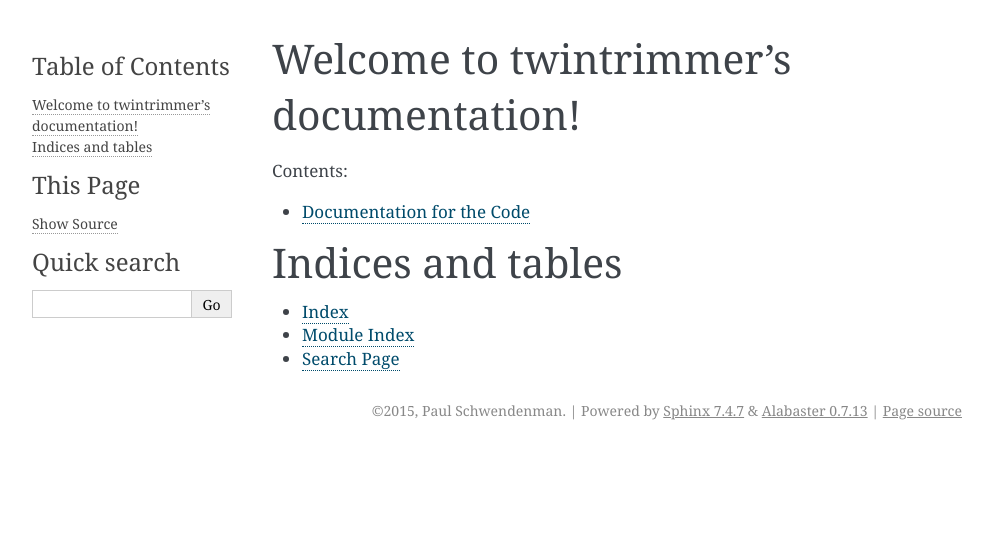
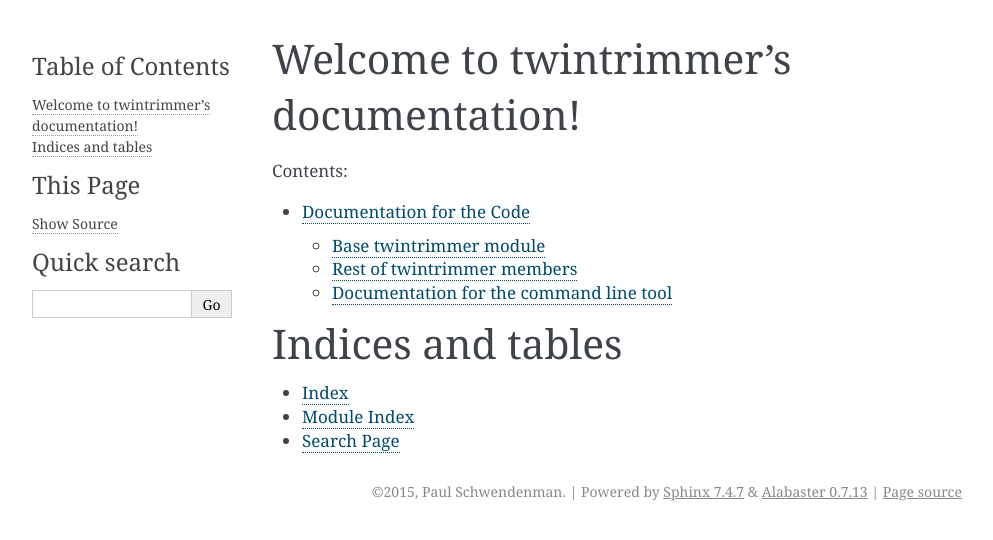
Before and after one commit to paul-schwendenman/twintrim, a Sphinx documentation site: the page built from docs/index.rst, in a window 1280 px wide. Shown: the top 540 px of the page, without its empty margins (148-1141 px from the left). Built offline with Sphinx 7.4.7, drawn with Linux system fonts in a browser that asks for light colours; pages that are not in the unit, such as notebooks, are missing from menus.

Commit message:
Added headings and documentation for tool submodule

```diff
--- a/docs/code.rst
+++ b/docs/code.rst
@@ -1,11 +1,22 @@
 Documentation for the Code
 **************************
 
+Base twintrimmer module
+------------------------
+
 .. automodule:: twintrimmer
     :members: create_filenames, generate_checksum, walk_path
+
+Rest of twintrimmer members
+----------------------------
 
 .. automodule:: twintrimmer.twintrimmer
     :members: generate_checksum_dict,
               pick_shorter_name, remove_by_checksum,
               Filename, ask_for_best, generate_filename_dict,
               is_substring, remove_files_marked_for_deletion
+
+Documentation for the command line tool
+----------------------------------------
+
+.. automodule:: twintrimmer.tool
```
